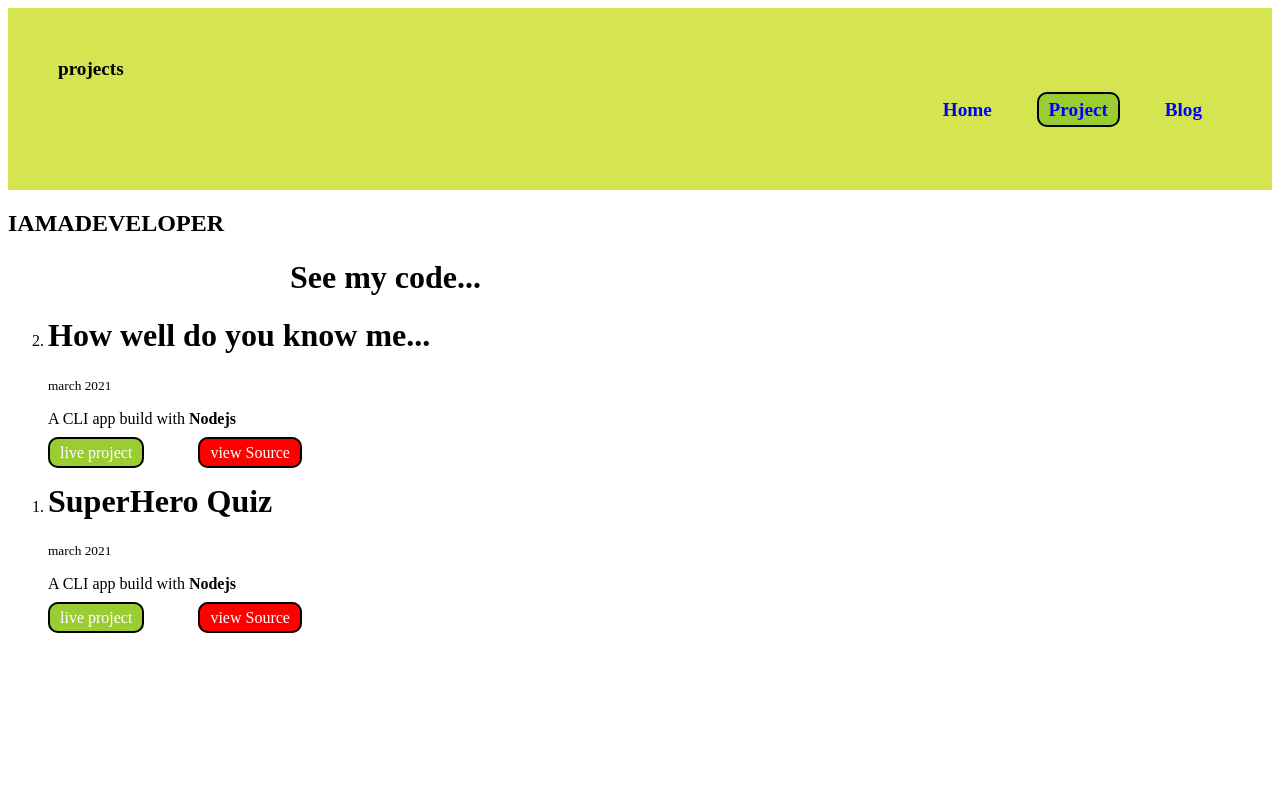
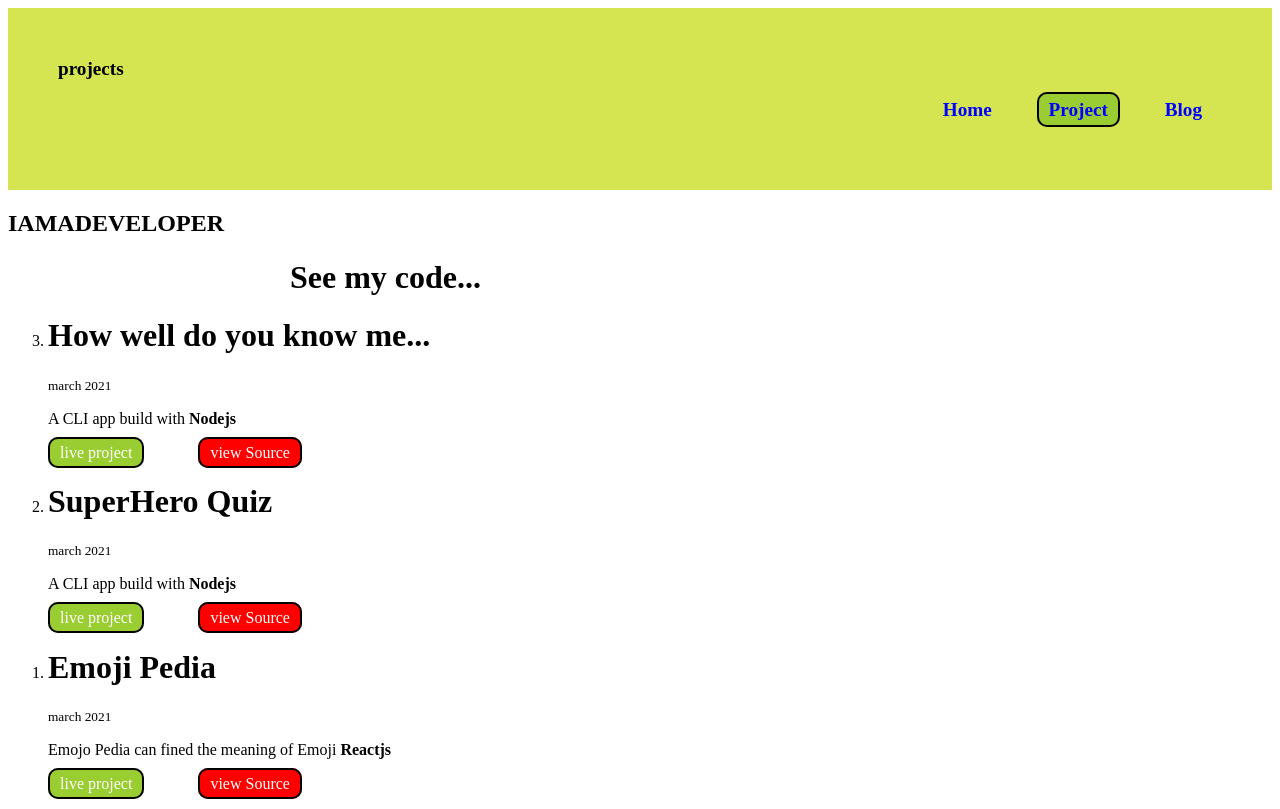
Before and after one commit to vivekvermad7/webD, a plain HTML site: page projects.html in a window 1280 px wide. Drawn offline with Linux system fonts and the light colour scheme.

Commit message:
add 2nd project

```diff
--- a/projects.html
+++ b/projects.html
@@ -35,6 +35,13 @@
             <a href="https://replit.com/@VivekVerma7/superhero-quiz#index.js" class="primary-link" >live project</a>
             <a href="https://github.com/vivekvermad7/Vivek-superhero-quiz" class="secondary-link" >view Source</a>
         </li>
+        <li>
+            <h1>Emoji Pedia</h1>
+            <small>march 2021</small>
+            <p>Emojo Pedia can fined the meaning of Emoji <strong>Reactjs</strong></p>
+            <a href="https://qu52t.csb.app/" class="primary-link" >live project</a>
+            <a href="https://codesandbox.io/s/immutable-leftpad-qu52t?file=/src/App.js" class="secondary-link" >view Source</a>
+        </li>
     </ol>
 
 </body>
```
